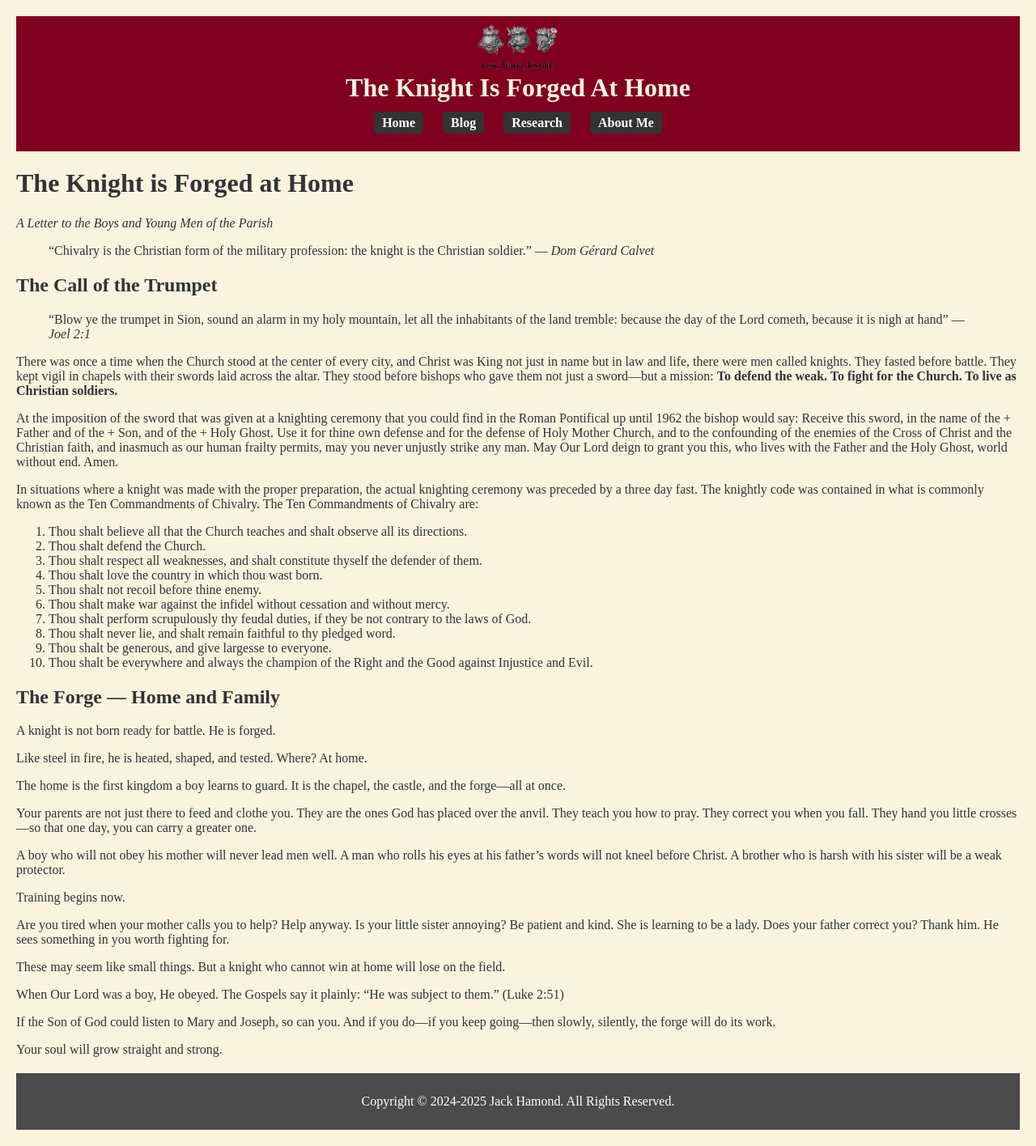
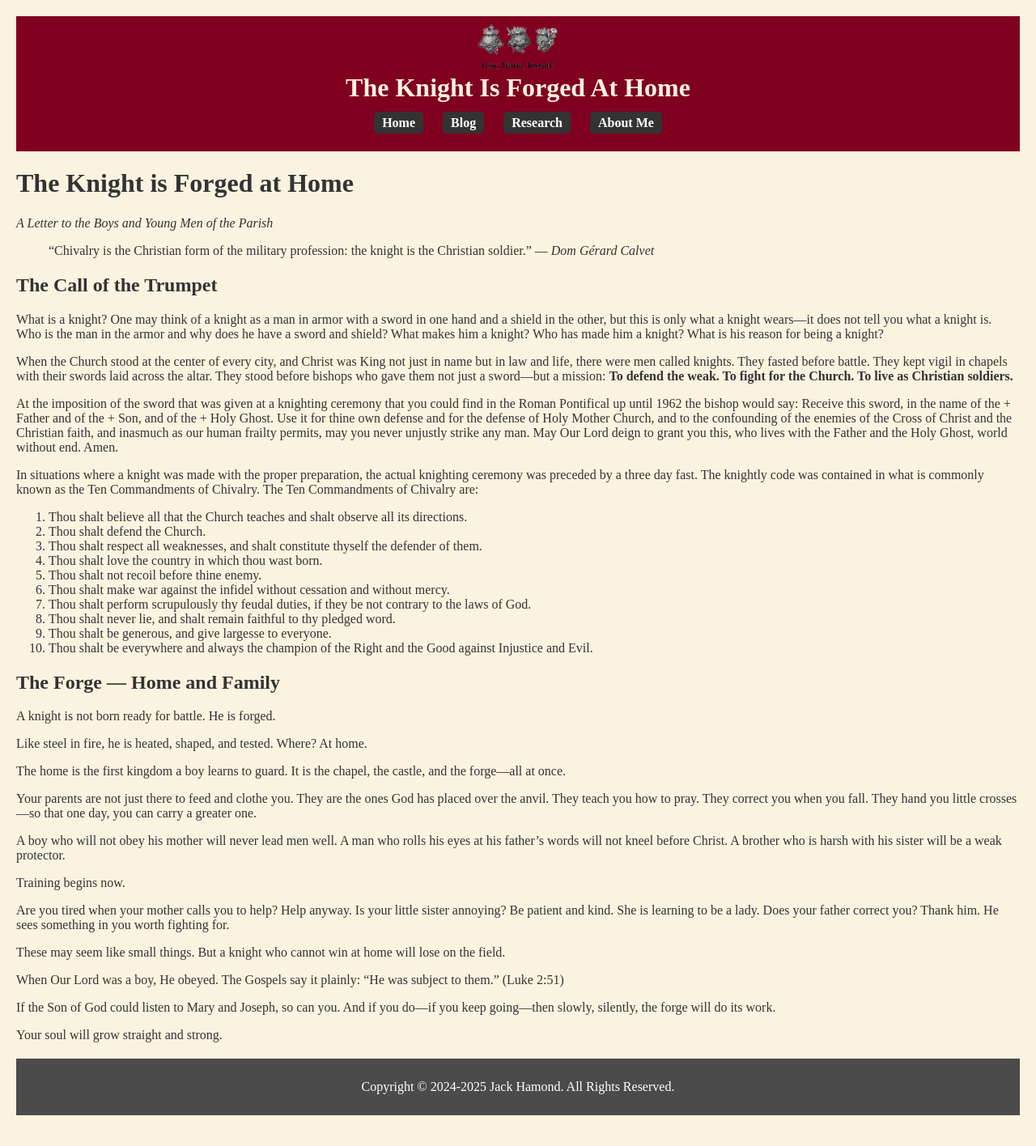
Before and after one commit to jackhamond/jackhamond.github.io, a Jekyll site: the page built from _posts/2025-06-27-the-knight-is-forged-at-home.md, in a window 1280 px wide. Shown: the whole page at 81% size. Built offline with Jekyll 4.4.1, drawn with Linux system fonts in a browser that asks for light colours; our own code applies the rules of GitHub Pages for plain Markdown files.

Commit message:
Update 2025-06-27-the-knight-is-forged-at-home.md

```diff
--- a/_posts/2025-06-27-the-knight-is-forged-at-home.md
+++ b/_posts/2025-06-27-the-knight-is-forged-at-home.md
@@ -15,10 +15,9 @@ tags: [chivalry]
 
 ## The Call of the Trumpet
 
-> "Blow ye the trumpet in Sion, sound an alarm in my holy mountain, let all the inhabitants of the land tremble: because the day of the Lord cometh, because it is nigh at hand"
-> — *Joel 2:1*
+What is a knight? One may think of a knight as a man in armor with a sword in one hand and a shield in the other, but this is only what a knight wears—it does not tell you what a knight is. Who is the man in the armor and why does he have a sword and shield? What makes him a knight? Who has made him a knight? What is his reason for being a knight?
 
-There was once a time when the Church stood at the center of every city, and Christ was King not just in name but in law and life, there were men called knights. They fasted before battle. They kept vigil in chapels with their swords laid across the altar. They stood before bishops who gave them not just a sword—but a mission: **To defend the weak. To fight for the Church. To live as Christian soldiers.**
+When the Church stood at the center of every city, and Christ was King not just in name but in law and life, there were men called knights. They fasted before battle. They kept vigil in chapels with their swords laid across the altar. They stood before bishops who gave them not just a sword—but a mission: **To defend the weak. To fight for the Church. To live as Christian soldiers.**
 
 At the imposition of the sword that was given at a knighting ceremony that you could find in the Roman Pontifical up until 1962 the bishop would say: Receive this sword, in the name of the + Father and of the + Son, and of the + Holy Ghost. Use it for thine own defense and for the defense of Holy Mother Church, and to the confounding of the enemies of the Cross of Christ and the Christian faith, and inasmuch as our human frailty permits, may you never unjustly strike any man. May Our Lord deign to grant you this, who lives with the Father and the Holy Ghost, world without end. Amen.
 
@@ -34,6 +33,8 @@ In situations where a knight was made with the proper preparation, the actual kn
 1. Thou shalt never lie, and shalt remain faithful to thy pledged word.
 1. Thou shalt be generous, and give largesse to everyone.
 1. Thou shalt be everywhere and always the champion of the Right and the Good against Injustice and Evil.
+
+
 
 ## The Forge — Home and Family
 
```
